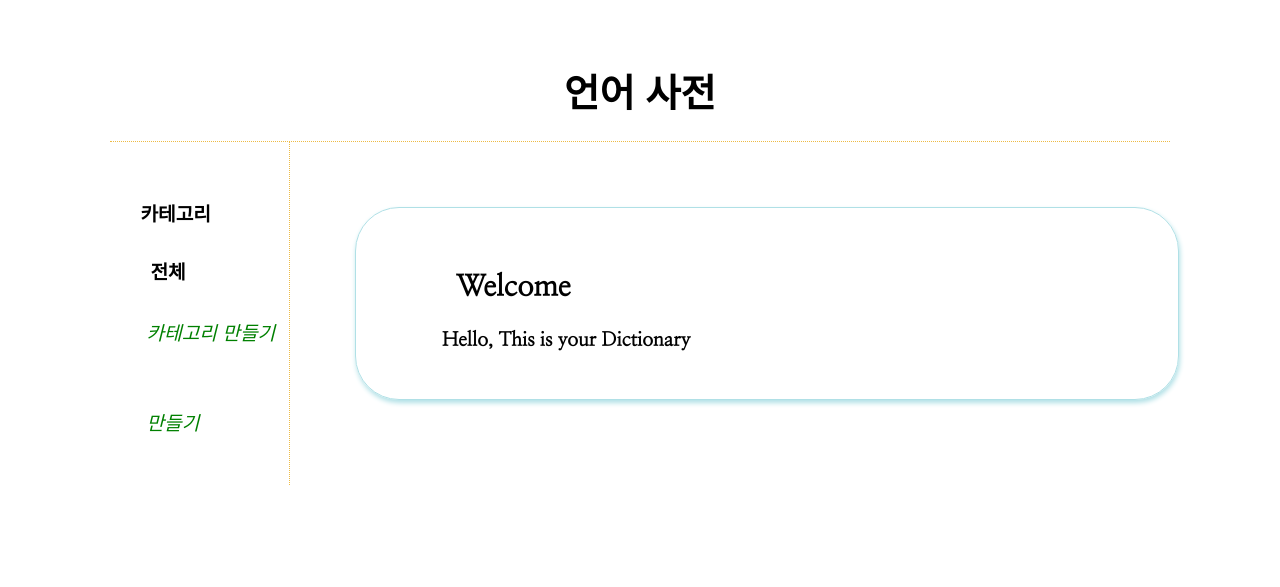
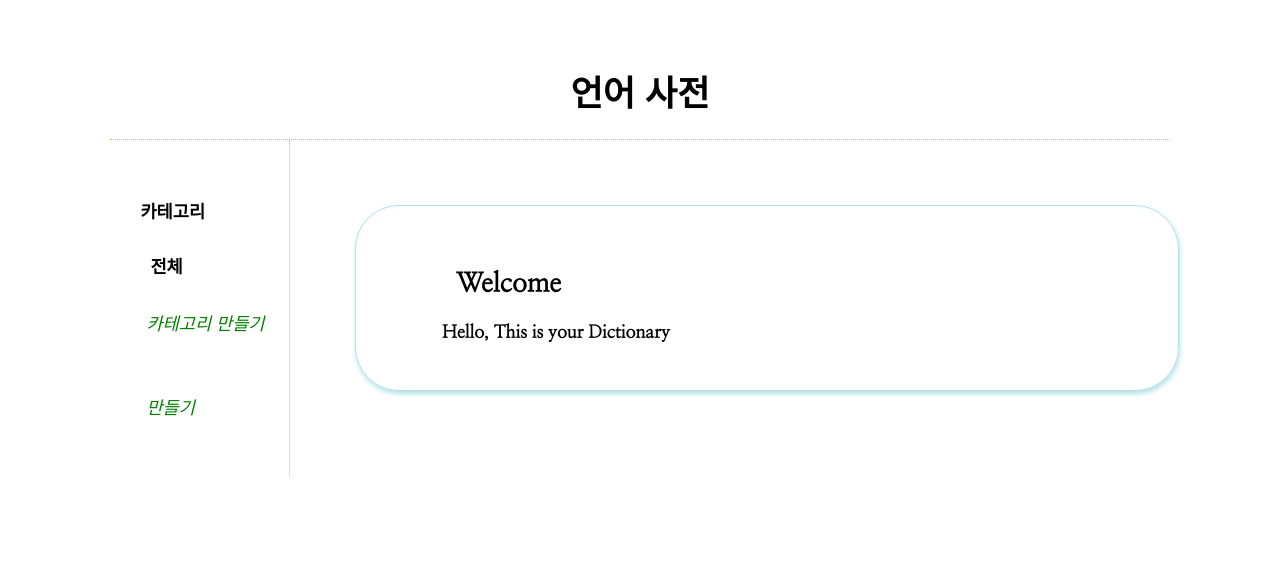
Before and after one commit to hraka/my_word, a PHP site: page / in a window 1280 px wide. Shown: the top 587 px of the page. Run offline with PHP 8.4, Linux system fonts and the light colour scheme; data that the repository does not hold is empty.

Commit message:
보완: css보완
- 토글 버튼으로 의미카드에 'off' 클래스가 추가된 경우 색상 변화
- 글씨 크기 조정
- 테스트 문구 삭제

```diff
--- a/index.php
+++ b/index.php
@@ -87,13 +87,10 @@ if(isset($_GET['word'])) { //word id를 받는다.
 		$printing_off_class = '';
 		$printing_checked = 'checked';
 
-		var_dump($escaped_onoff);
 		if($escaped_onoff == '0') {
 			$printing_off_class = "class=\"off\"";
 			$printing_checked = "";
 		}
-
-		echo ($printing_off_class);
 
 		$printing_meanings = $printing_meanings."
 			<article id=\"meaning_{$escaped_meaning_id}\" {$printing_off_class}>
--- a/style.css
+++ b/style.css
@@ -12,8 +12,8 @@ body {
 	padding:8%;
 	padding-top:44px;
     font-family: 'Nanum Myeongjo';
-    font-size: 1.2rem;
-    line-height: 1.8rem;
+    font-size: 1.1rem;
+    line-height: 1.7rem;
 
 /*	background-color:#fee464;*/
 /*
@@ -110,6 +110,10 @@ article {
     /*    word-wrap: break-word; 을 적용하면 url의 경우 -다음에 긴 문자가 나올 시 사이 공백이 크게 들어가기도 한다.
 */
 
+    }
+
+    article.off {
+    	background-color: #bbb;
     }
 
     .middle_of_meaning {
```
